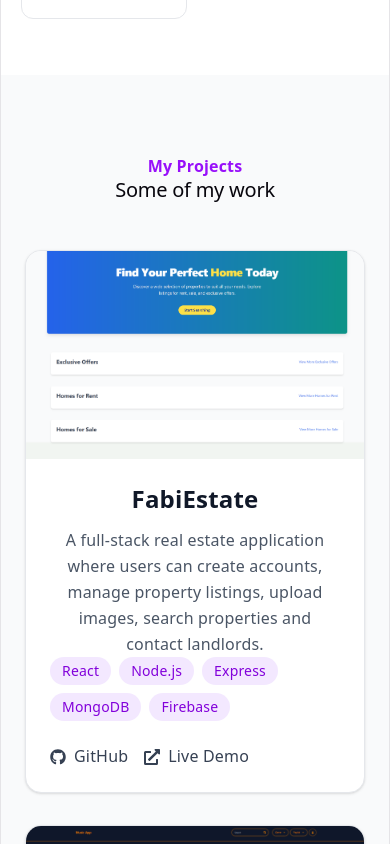
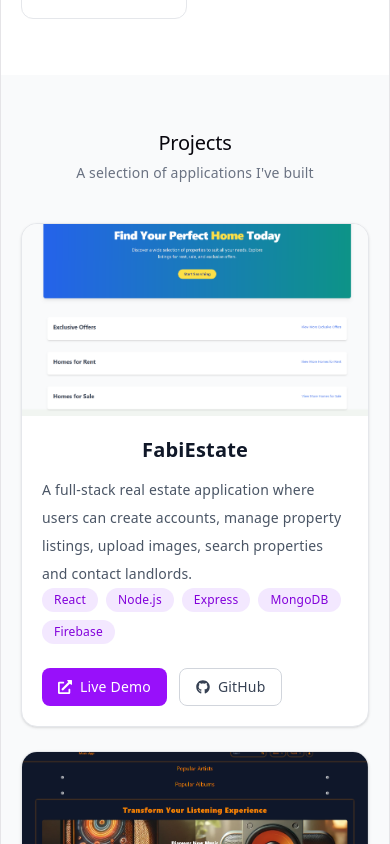
Before and after one commit to SimretN/simret-portfolio, a React (Vite) app: page / in a window 390 px wide. Shown: the part 2900-3744 px from the top of the page. Built offline with nearby package versions, Linux system fonts and the light colour scheme.

Commit message:
Improve responsive projects section

```diff
--- a/src/components/Projects.jsx
+++ b/src/components/Projects.jsx
@@ -22,7 +22,7 @@ function Projects() {
       title: "Soundwave Creators",
       image: soundwaveImg,
       description:
-        "A music-focused web application created as a school project, with a modern interface and interactive music-related features.",
+        "A music-focused web application created as a school project with a modern interface and interactive music-related features.",
       technologies: ["JavaScript", "React", "Node.js"],
       github: "https://github.com/SimretN",
       live: "https://soundwavecreators.netlify.app",
@@ -31,7 +31,7 @@ function Projects() {
       title: "Recipe App",
       image: recipeImg,
       description:
-        "An Angular recipe application where users can search recipes by meal type and cuisine, with login and signup functionality.",
+        "An Angular recipe application where users can explore recipes by meal type and cuisine, with login and signup functionality.",
       technologies: ["Angular", "TypeScript", "API"],
       github: "https://github.com/SimretN/u06-fullstack-recipe-app-SimretN",
       live: "https://gilded-pothos-52d739.netlify.app",
@@ -40,7 +40,7 @@ function Projects() {
       title: "Weather App",
       image: weatherImg,
       description:
-        "A weather application that displays weather information in a clean and responsive interface.",
+        "A responsive weather application that displays weather information through a simple and user-friendly interface.",
       technologies: ["JavaScript", "API", "CSS"],
       github: "https://github.com/SimretN/u07-weather-app-SimretN",
       live: "https://fantastic-manatee-42b815.netlify.app",
@@ -58,7 +58,7 @@ function Projects() {
       title: "Static Webpage",
       image: staticWebpageImg,
       description:
-        "A responsive static webpage created to practice semantic HTML, CSS styling and webpage structure.",
+        "A responsive static webpage created to practice semantic HTML, CSS styling and clean webpage structure.",
       technologies: ["HTML", "CSS"],
       github: "https://github.com/SimretN/static-webpage-SimretN",
       live: "https://dashing-youtiao-d613a4.netlify.app",
@@ -66,69 +66,136 @@ function Projects() {
   ];
 
   return (
-    <section id="projects" className="px-6 py-20 bg-gray-50">
+    <section id="projects" className="bg-gray-50 px-5 sm:px-6 py-14 md:py-16">
       <div className="max-w-6xl mx-auto">
-        <div className="text-center mb-12">
-          <p className="text-purple-600 font-semibold mb-3">
-            My Projects
+        {/* Section Heading */}
+        <div className="text-center mb-10 md:mb-12">
+          <h2 className="text-3xl md:text-4xl font-bold text-gray-900">
+            Projects
+          </h2>
+
+          <p className="text-gray-500 text-sm md:text-base mt-2">
+            A selection of applications I've built
           </p>
-
-          <h2 className="text-3xl md:text-4xl font-bold text-gray-900">
-            Some of my work
-          </h2>
         </div>
 
-        <div className="grid gap-8 md:grid-cols-2 lg:grid-cols-3">
+        {/* Projects Grid */}
+        <div className="grid grid-cols-1 md:grid-cols-2 lg:grid-cols-3 gap-6 md:gap-8">
           {projects.map((project) => (
             <article
               key={project.title}
-              className="bg-white border border-gray-200 rounded-2xl overflow-hidden shadow-sm hover:shadow-lg transition"
+              className="
+                bg-white
+                border
+                border-gray-200
+                rounded-2xl
+                overflow-hidden
+                shadow-sm
+                hover:shadow-lg
+                hover:-translate-y-1
+                transition
+                duration-300
+                flex
+                flex-col
+              "
             >
-              <img
-                src={project.image}
-                alt={`${project.title} screenshot`}
-                className="w-full h-52 object-cover"
-              />
+              {/* Project Image */}
+              <div className="overflow-hidden">
+                <img
+                  src={project.image}
+                  alt={`${project.title} screenshot`}
+                  className="
+                    w-full
+                    h-48
+                    sm:h-52
+                    object-cover
+                    hover:scale-105
+                    transition
+                    duration-300
+                  "
+                />
+              </div>
 
-              <div className="p-6">
-                <h3 className="text-2xl font-bold text-gray-900 mb-3">
+              {/* Project Content */}
+              <div className="p-5 sm:p-6 flex flex-col flex-1">
+                {/* Project Title */}
+                <h3 className="text-xl md:text-2xl font-bold text-gray-900 mb-3 text-center">
                   {project.title}
                 </h3>
 
-                <p className="text-gray-600 leading-relaxed mb-5">
+                {/* Description */}
+                <p className="text-gray-600 text-sm md:text-base leading-7 mb-5 text-left">
                   {project.description}
                 </p>
 
+                {/* Technologies */}
                 <div className="flex flex-wrap gap-2 mb-6">
                   {project.technologies.map((technology) => (
                     <span
                       key={technology}
-                      className="text-sm bg-purple-100 text-purple-700 px-3 py-1 rounded-full"
+                      className="
+                        text-xs
+                        sm:text-sm
+                        bg-purple-100
+                        text-purple-700
+                        px-3
+                        py-1
+                        rounded-full
+                      "
                     >
                       {technology}
                     </span>
                   ))}
                 </div>
 
-                <div className="flex gap-4">
+                {/* Buttons */}
+                <div className="flex flex-wrap gap-3 mt-auto">
+                  <a
+                    href={project.live}
+                    target="_blank"
+                    rel="noopener noreferrer"
+                    className="
+                      flex
+                      items-center
+                      gap-2
+                      bg-purple-600
+                      text-white
+                      px-4
+                      py-2
+                      rounded-lg
+                      text-sm
+                      font-medium
+                      hover:bg-purple-700
+                      transition
+                    "
+                  >
+                    <FaExternalLinkAlt />
+                    Live Demo
+                  </a>
+
                   <a
                     href={project.github}
                     target="_blank"
                     rel="noopener noreferrer"
-                    className="flex items-center gap-2 text-gray-700 hover:text-purple-600 transition"
+                    className="
+                      flex
+                      items-center
+                      gap-2
+                      border
+                      border-gray-300
+                      text-gray-700
+                      px-4
+                      py-2
+                      rounded-lg
+                      text-sm
+                      font-medium
+                      hover:border-purple-600
+                      hover:text-purple-600
+                      transition
+                    "
                   >
                     <FaGithub />
                     GitHub
-                  </a>
-
-                  <a
-                    href={project.live}
-                    target="_blank"
-                    rel="noopener noreferrer"
-                    className="flex items-center gap-2 text-gray-700 hover:text-purple-600 transition"
-                  >
-                    <FaExternalLinkAlt />
-                    Live Demo
                   </a>
                 </div>
               </div>
```
